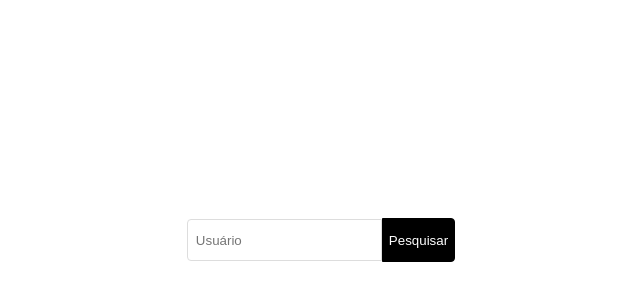
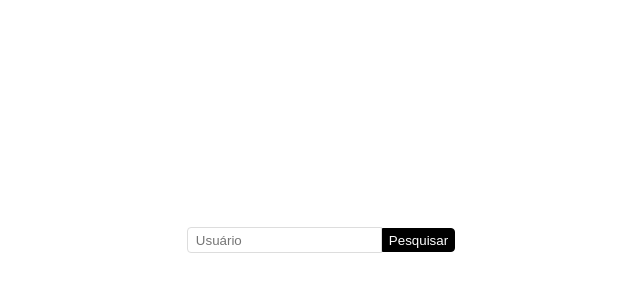
Before and after one commit to cauefb/gamagit, a React (Create React App) app: page / in a window 1280 px wide. Shown: the part 168-468 px from the top of the page, without its empty margins (327-967 px from the left). Built offline with nearby package versions, Linux system fonts and the light colour scheme.

Commit message:
Conditional rendering

```diff
--- a/src/pages/Home/index.js
+++ b/src/pages/Home/index.js
@@ -6,6 +6,7 @@
 function App(props) {
   const history = useHistory();
   const [usuario, setUsuario] = useState("");
+  const [erro, setErro] = useState(false);
 
   function handlePesquisa() {
     axios
@@ -20,12 +21,17 @@
           "repositoriesName",
           JSON.stringify(repositoriesName)
         );
+        setErro(false);
         history.push("/repositories");
+      })
+      .catch((err) => {
+        setErro(true);
       });
   }
 
   return (
-    <S.Container>
+    <S.HomeContainer>
+      <S.Content>
         <S.Input
           className="usuarioInput"
           placeholder="Usuário"
@@ -35,7 +41,9 @@
         <S.Button type="button" onClick={handlePesquisa}>
           Pesquisar
         </S.Button>
-    </S.Container>
+      </S.Content>
+      {erro ? <S.ErrorMsg>Ocorreu um erro. Tente novamente.</S.ErrorMsg> : ""}
+    </S.HomeContainer>
   );
 }
 
--- a/src/pages/Home/styled.js
+++ b/src/pages/Home/styled.js
@@ -1,8 +1,15 @@
 import styled from "styled-components";
 
-export const Container = styled.div`
+export const HomeContainer = styled.div`
+  display: flex;
+  flex-direction: column;
+  align-items: center;
+  justify-content: center;
+  height: 100vh;
+`;
+
+export const Content = styled.div`
   width: 100vw;
-  height: 100vh;
   display: flex;
   align-items: center;
   justify-content: center;
@@ -11,26 +18,32 @@
 export const Input = styled.input`
   border: 1px solid #ddd;
   height: 1.5rem;
-  padding: 0.5rem;
+  padding: 0 0.5rem;
   border-radius: 0.25rem 0 0 0.25rem;
-
   &:focus,
-  &active {
+  &:active {
     outline: none;
     box-shadow: none;
   }
 `;
 
 export const Button = styled.button`
-  height: 2.7rem;
+  height: 1.5rem;
   border: 1px solid #000000;
   background: #000000;
-  color: #ffffff;
+  color: #fff;
   border-radius: 0 0.25rem 0.25rem 0;
-
   &:focus,
-  &active {
+  &:active {
     outline: none;
     box-shadow: none;
   }
 `;
+
+export const ErrorMsg = styled.span`
+  display: block;
+  font-size: 0.65rem;
+  color: red;
+  font-weight: 600;
+  margin-top: 1rem;
+`;
```
Lines whose indentation alone changed are shown as unchanged.
